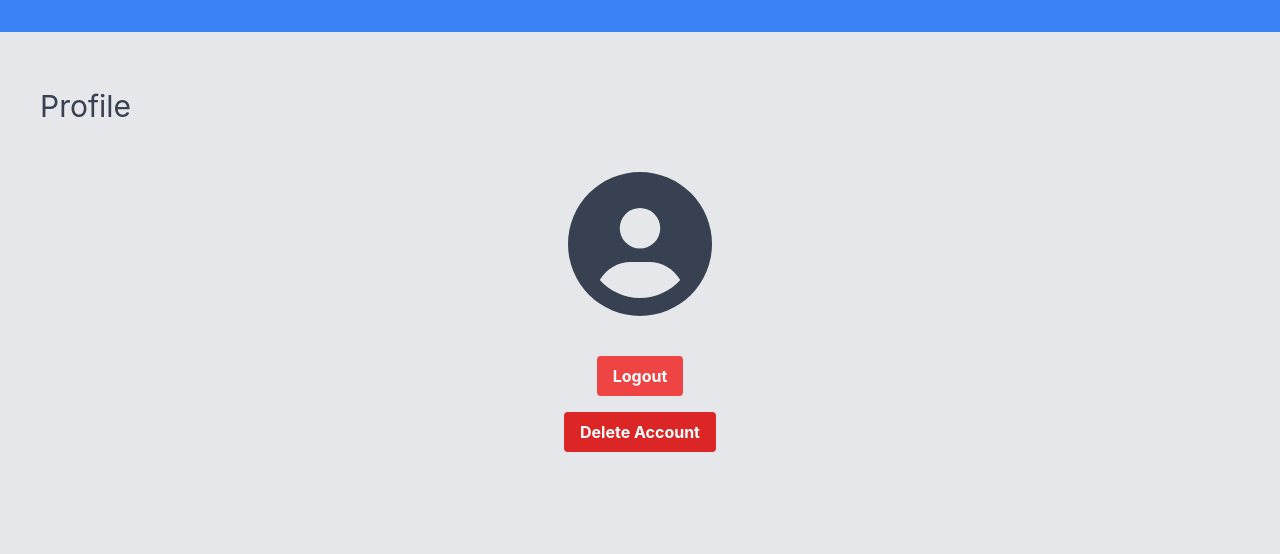
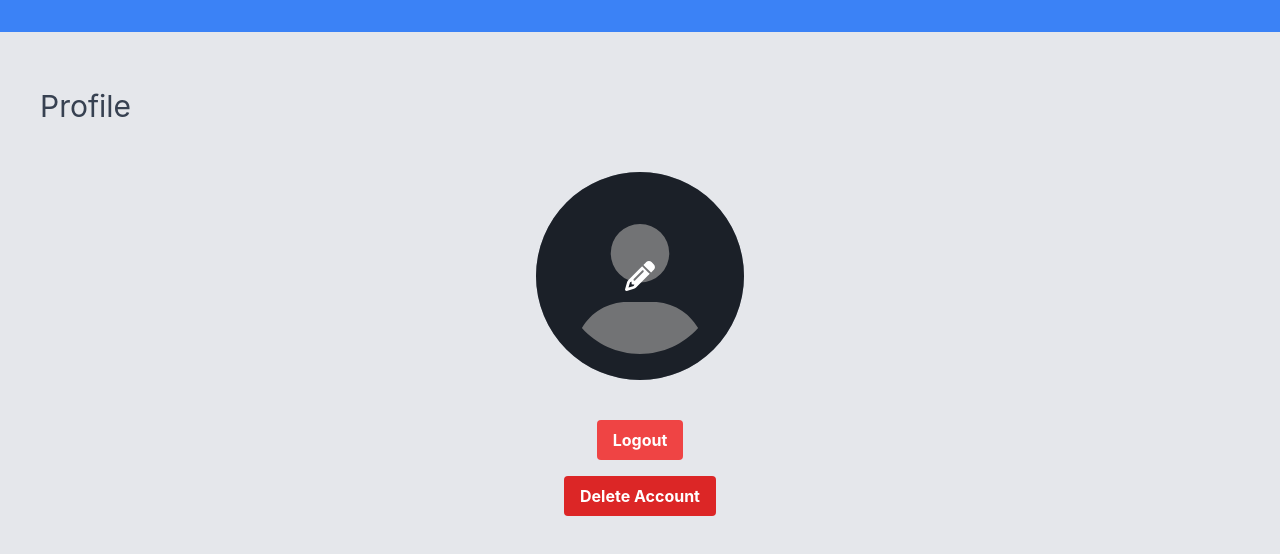
Before and after one commit to IbrahimElsa/fitness-app, a React (Create React App) app: page /profile in a window 1280 px wide. Both pictures are taken after a click on the icon 640 px from the left and 264 px from the top of the page. Shown: the top 554 px of the page. Built offline with nearby package versions, Linux system fonts and the light colour scheme; no server answers.

Commit message:
changed pfp actions

```diff
--- a/src/pages/Profile.js
+++ b/src/pages/Profile.js
@@ -5,7 +5,7 @@ import MobileNavbar from "../components/MobileNavbar";
 import { useAuth } from "../AuthContext";
 import DeleteAccModal from "../components/DeleteAccModal";
 import { FontAwesomeIcon } from '@fortawesome/react-fontawesome';
-import { faUserCircle } from '@fortawesome/free-solid-svg-icons';
+import { faUserCircle, faPencilAlt } from '@fortawesome/free-solid-svg-icons';
 import { useTheme } from "../components/ThemeContext";
 import { doc, deleteDoc, collection, getDocs, getDoc, updateDoc } from 'firebase/firestore';
 import { ref, uploadBytes, getDownloadURL } from "firebase/storage";
@@ -20,6 +20,7 @@ function Profile() {
     const [error, setError] = useState('');
     const [profilePic, setProfilePic] = useState(null);
     const { theme } = useTheme();
+    const [showPencil, setShowPencil] = useState(false);
 
     useEffect(() => {
         const fetchProfilePic = async () => {
@@ -86,6 +87,14 @@ function Profile() {
         await deleteUserAndData(password);
     };
 
+    const handleProfilePicClick = () => {
+        if (showPencil) {
+            document.getElementById('profilePicInput').click();
+        } else {
+            setShowPencil(true);
+        }
+    };
+
     const handleProfilePicChange = async (e) => {
         if (e.target.files[0]) {
             const file = e.target.files[0];
@@ -94,6 +103,7 @@ function Profile() {
             const downloadURL = await getDownloadURL(storageRef);
             await updateDoc(doc(db, "users", currentUser.uid), { profilePic: downloadURL });
             setProfilePic(downloadURL);
+            setShowPencil(false); // Hide the pencil icon after changing the profile picture
         }
     };
 
@@ -108,29 +118,34 @@ function Profile() {
                     <h1 className="text-3xl pt-12 pl-6">Profile</h1>
 
                     <div className="flex flex-col justify-center items-center flex-1">
-                        <div className="w-full flex justify-center relative">
+                        <div className="relative w-36 h-36 md:w-44 md:h-44 lg:w-52 lg:h-52 mt-12 mb-10" onClick={handleProfilePicClick}>
                             {profilePic ? (
                                 <img
                                     src={profilePic}
                                     alt="Profile"
-                                className="rounded-full w-36 h-36 md:w-44 md:h-44 lg:w-52 lg:h-52 mt-12 mb-10 object-cover cursor-pointer"
-                                onClick={() => document.getElementById('profilePicInput').click()}
+                                    className="rounded-full w-full h-full object-cover cursor-pointer"
                                 />
                             ) : (
                                 <FontAwesomeIcon
                                     icon={faUserCircle}
-                                size="9x"
-                                className={`mt-12 ${textColor} pb-10 cursor-pointer`}
-                                onClick={() => document.getElementById('profilePicInput').click()}
+                                    className={`w-full h-full ${textColor} cursor-pointer`}
                                 />
                             )}
+                            {showPencil && (
+                                <div className="absolute inset-0 flex items-center justify-center bg-black bg-opacity-50 rounded-full">
+                                    <FontAwesomeIcon
+                                        icon={faPencilAlt}
+                                        className="text-white text-3xl"
+                                    />
+                                </div>
+                            )}
+                        </div>
                         <input
                             type="file"
                             id="profilePicInput"
-                                style={{ display: 'none' }}
+                            className="hidden"
                             onChange={handleProfilePicChange}
                         />
-                        </div>
                         <button
                             className="bg-red-500 hover:bg-red-700 text-white font-bold py-2 px-4 rounded mb-4"
                             onClick={handleLogout}
```
Lines whose indentation alone changed are shown as unchanged.
